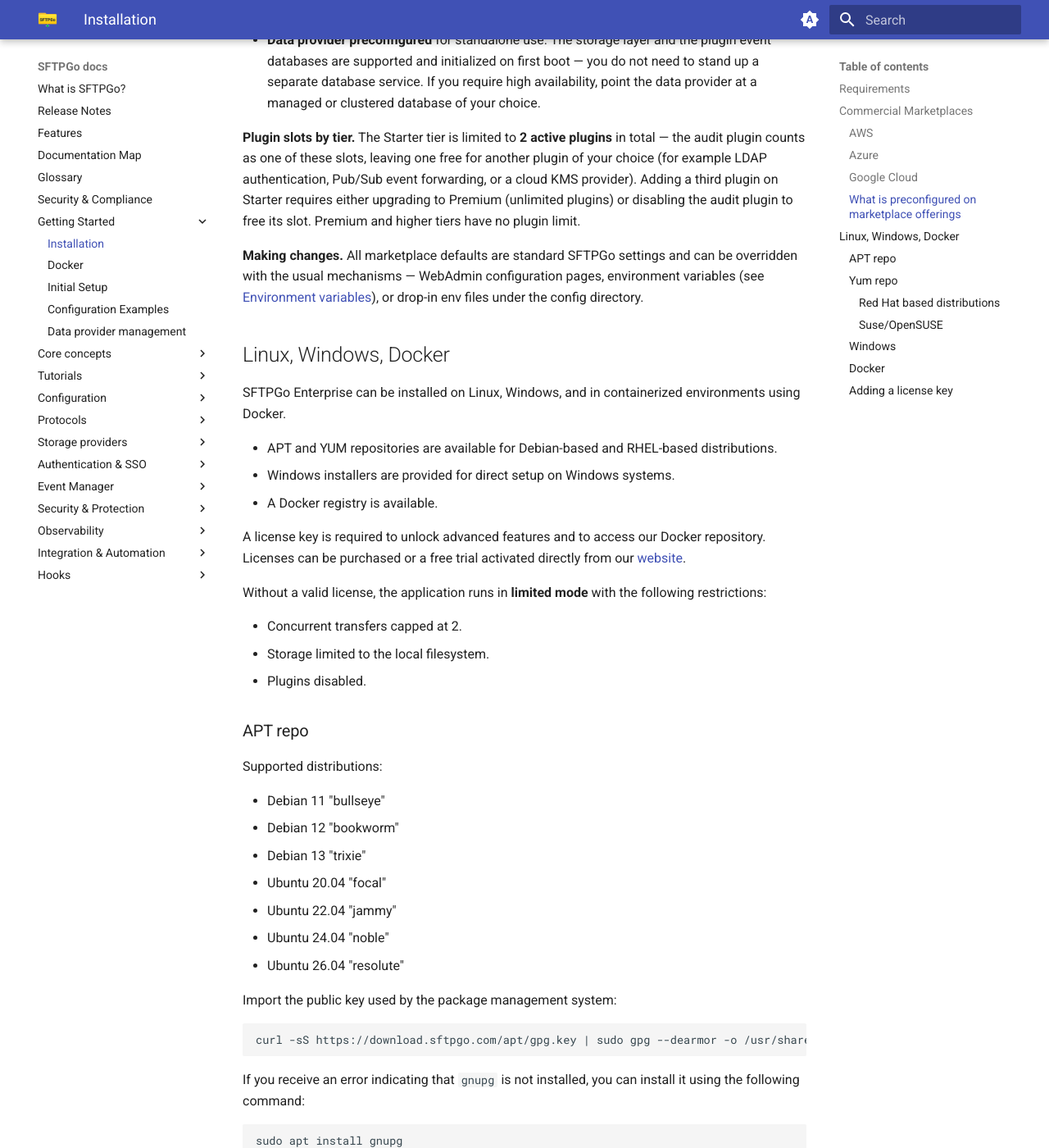
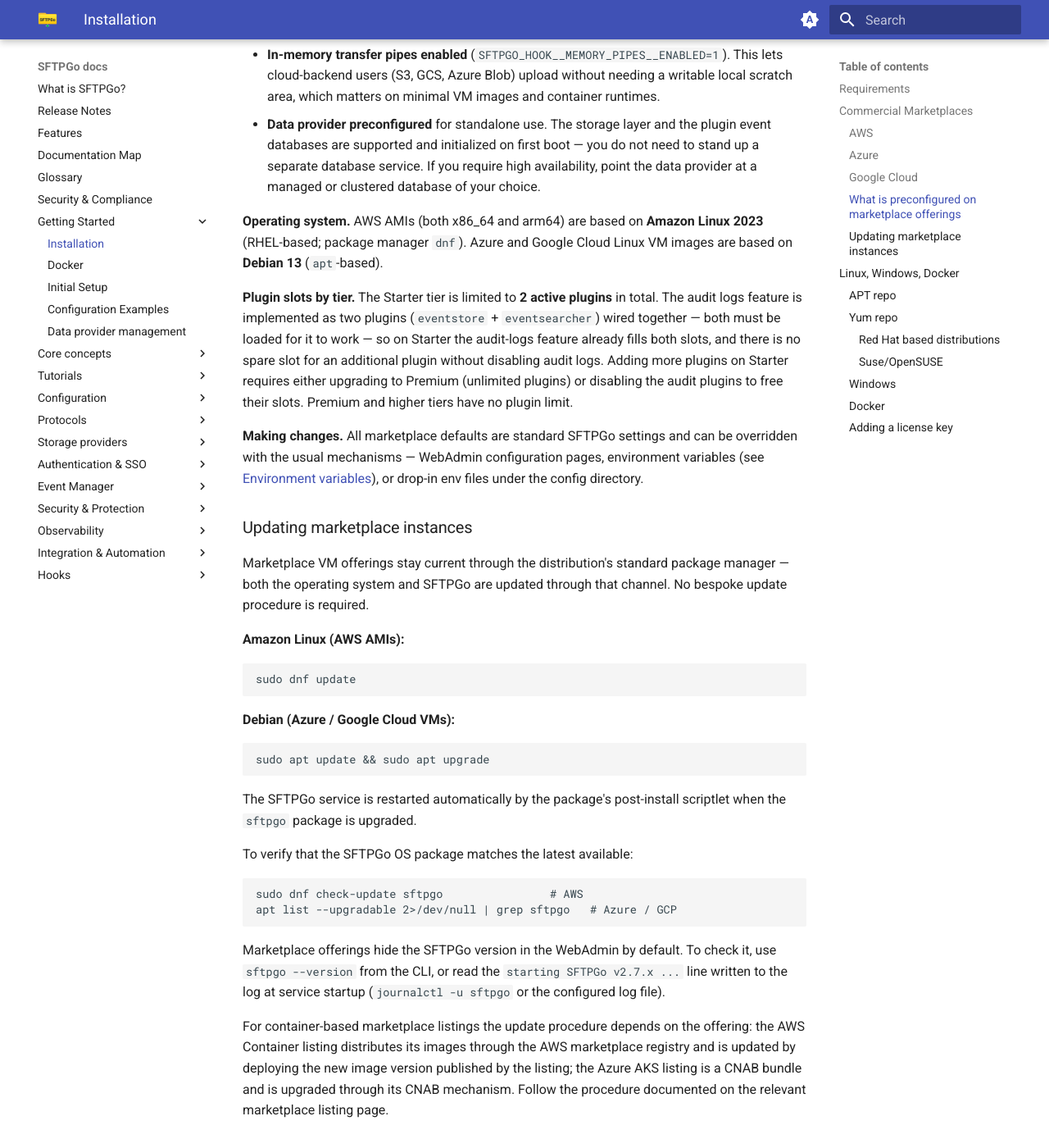
Before and after one commit to sftpgo/docs, an MkDocs documentation site: the page built from docs/installation.md, in a window 1280 px wide and 1400 px high, scrolled down 2445 px. Shown: the whole window at 82% size. Built offline with MkDocs 1.6.1 and Material for MkDocs 9.7.7, drawn with Linux system fonts in a browser that asks for light colours; emoji names are drawn with the system emoji font; the version menu is left out; some of the changed text lies outside the part shown.

````diff
--- a/docs/installation.md
+++ b/docs/installation.md
@@ -29,7 +29,7 @@ SFTPGo Enterprise is available on major cloud marketplaces, allowing you to quic
 
 Marketplace offerings are available in plans that correspond to our Starter and Premium [on-premises](https://sftpgo.com/on-premises){:target="_blank"} tiers. For advanced requirements, a private offer can be arranged to provide the full capabilities of the Ultimate tier.
 
-**Note**: For all SFTPGo Enterprise marketplace offerings, the license is included as part of the subscription; no separate license purchase is required.
+**Pricing and licensing.** All marketplace listings — both Enterprise and open-source-based — are billed entirely through the cloud provider; there is no separate fee from SFTPGo on top of the marketplace charge. The **Enterprise** listings include an activated SFTPGo Enterprise license: nothing else to purchase or activate. The **open-source-based** listings ship the SFTPGo Open Source edition (AGPLv3) and do not enable Enterprise features — to access those, switch to one of the Enterprise listings.
 
 ### AWS
 
@@ -77,9 +77,40 @@ Marketplace instances are ready to use out of the box. They ship with:
 - **In-memory transfer pipes enabled** (`SFTPGO_HOOK__MEMORY_PIPES__ENABLED=1`). This lets cloud-backend users (S3, GCS, Azure Blob) upload without needing a writable local scratch area, which matters on minimal VM images and container runtimes.
 - **Data provider preconfigured** for standalone use. The storage layer and the plugin event databases are supported and initialized on first boot — you do not need to stand up a separate database service. If you require high availability, point the data provider at a managed or clustered database of your choice.
 
-**Plugin slots by tier.** The Starter tier is limited to **2 active plugins** in total — the audit plugin counts as one of these slots, leaving one free for another plugin of your choice (for example LDAP authentication, Pub/Sub event forwarding, or a cloud KMS provider). Adding a third plugin on Starter requires either upgrading to Premium (unlimited plugins) or disabling the audit plugin to free its slot. Premium and higher tiers have no plugin limit.
+**Operating system.** AWS AMIs (both x86_64 and arm64) are based on **Amazon Linux 2023** (RHEL-based; package manager `dnf`). Azure and Google Cloud Linux VM images are based on **Debian 13** (`apt`-based).
+
+**Plugin slots by tier.** The Starter tier is limited to **2 active plugins** in total. The audit logs feature is implemented as two plugins (`eventstore` + `eventsearcher`) wired together — both must be loaded for it to work — so on Starter the audit-logs feature already fills both slots, and there is no spare slot for an additional plugin without disabling audit logs. Adding more plugins on Starter requires either upgrading to Premium (unlimited plugins) or disabling the audit plugins to free their slots. Premium and higher tiers have no plugin limit.
 
 **Making changes.** All marketplace defaults are standard SFTPGo settings and can be overridden with the usual mechanisms — WebAdmin configuration pages, environment variables (see [Environment variables](env-vars.md)), or drop-in env files under the config directory.
+
+### Updating marketplace instances
+
+Marketplace VM offerings stay current through the distribution's standard package manager — both the operating system and SFTPGo are updated through that channel. No bespoke update procedure is required.
+
+**Amazon Linux (AWS AMIs):**
+
+```shell
+sudo dnf update
+```
+
+**Debian (Azure / Google Cloud VMs):**
+
+```shell
+sudo apt update && sudo apt upgrade
+```
+
+The SFTPGo service is restarted automatically by the package's post-install scriptlet when the `sftpgo` package is upgraded.
+
+To verify that the SFTPGo OS package matches the latest available:
+
+```shell
+sudo dnf check-update sftpgo                # AWS
+apt list --upgradable 2>/dev/null | grep sftpgo   # Azure / GCP
+```
+
+Marketplace offerings hide the SFTPGo version in the WebAdmin by default. To check it, use `sftpgo --version` from the CLI, or read the `starting SFTPGo v2.7.x ...` line written to the log at service startup (`journalctl -u sftpgo` or the configured log file).
+
+For container-based marketplace listings the update procedure depends on the offering: the AWS Container listing distributes its images through the AWS marketplace registry and is updated by deploying the new image version published by the listing; the Azure AKS listing is a CNAB bundle and is upgraded through its CNAB mechanism. Follow the procedure documented on the relevant marketplace listing page.
 
 ## Linux, Windows, Docker
 
--- a/mkdocs.yml
+++ b/mkdocs.yml
@@ -36,6 +36,7 @@ nav:
       - 'Data Retention': tutorials/eventmanager-retention.md
       - 'Copy & Archive Workflows': tutorials/eventmanager-copy.md
       - 'Antivirus Scanning (ICAP)': tutorials/eventmanager-icap.md
+      - 'Upload Approval Workflow': tutorials/eventmanager-approval.md
       - 'PGP Encryption & Decryption': tutorials/eventmanager-pgp.md
       - 'Virtual Folders Integration': tutorials/eventmanager-folders.md
       - 'Recycle Bin': tutorials/eventmanager-recycle-bin.md
````
Also changed, not shown: docs/tutorials/eventmanager-approval.md (added, +204 -0 lines), docs/assets/img/approval-inbox-folder.png (added), docs/assets/img/approval-notification-rule1.png (added), docs/assets/img/approval-notification-rule2.png (added), docs/assets/img/approval-notification-rule3.png (added), docs/assets/img/approval-reviewer-permissions.png (added), docs/assets/img/approval-uploader-permissions.png (added).
